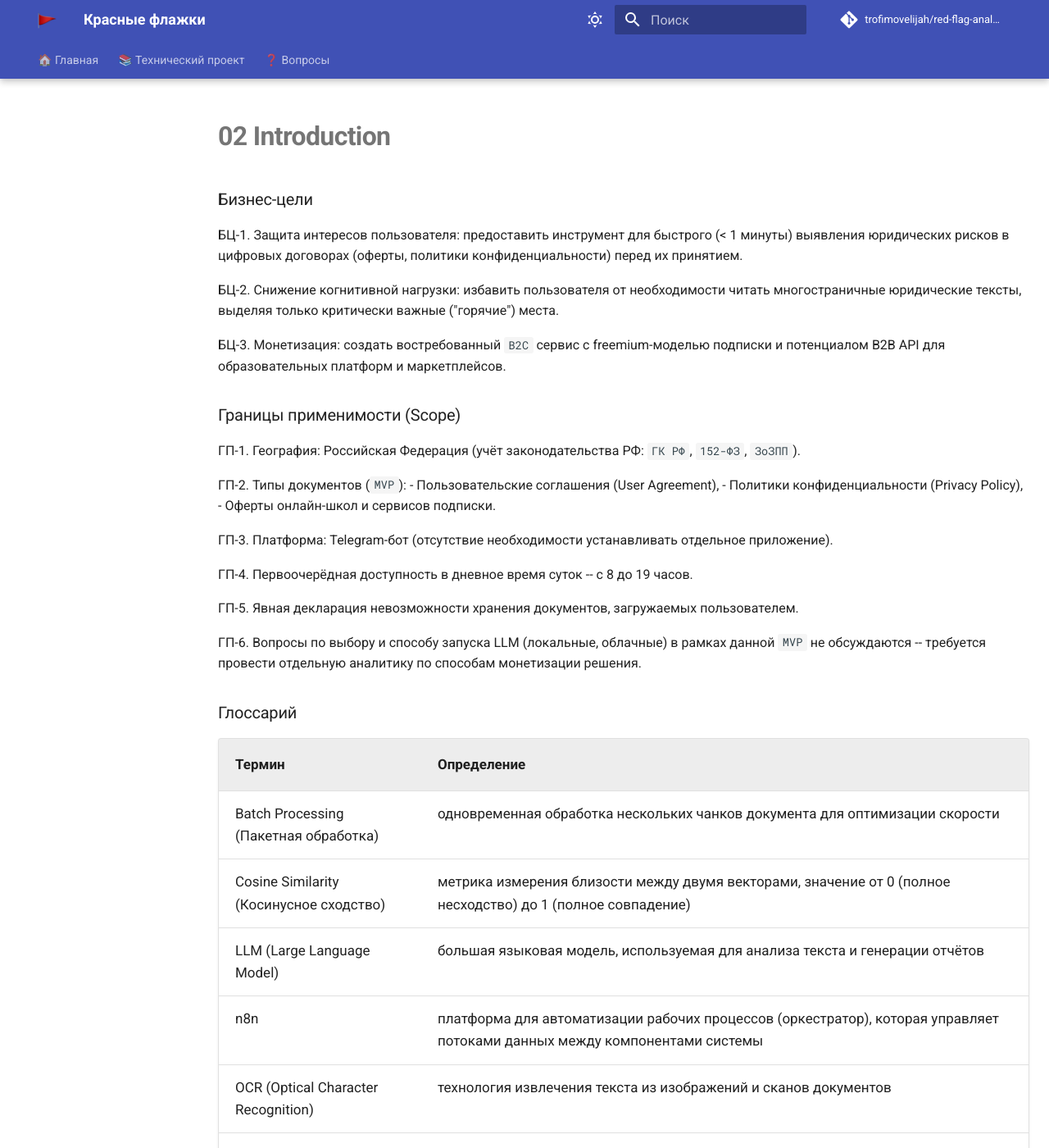
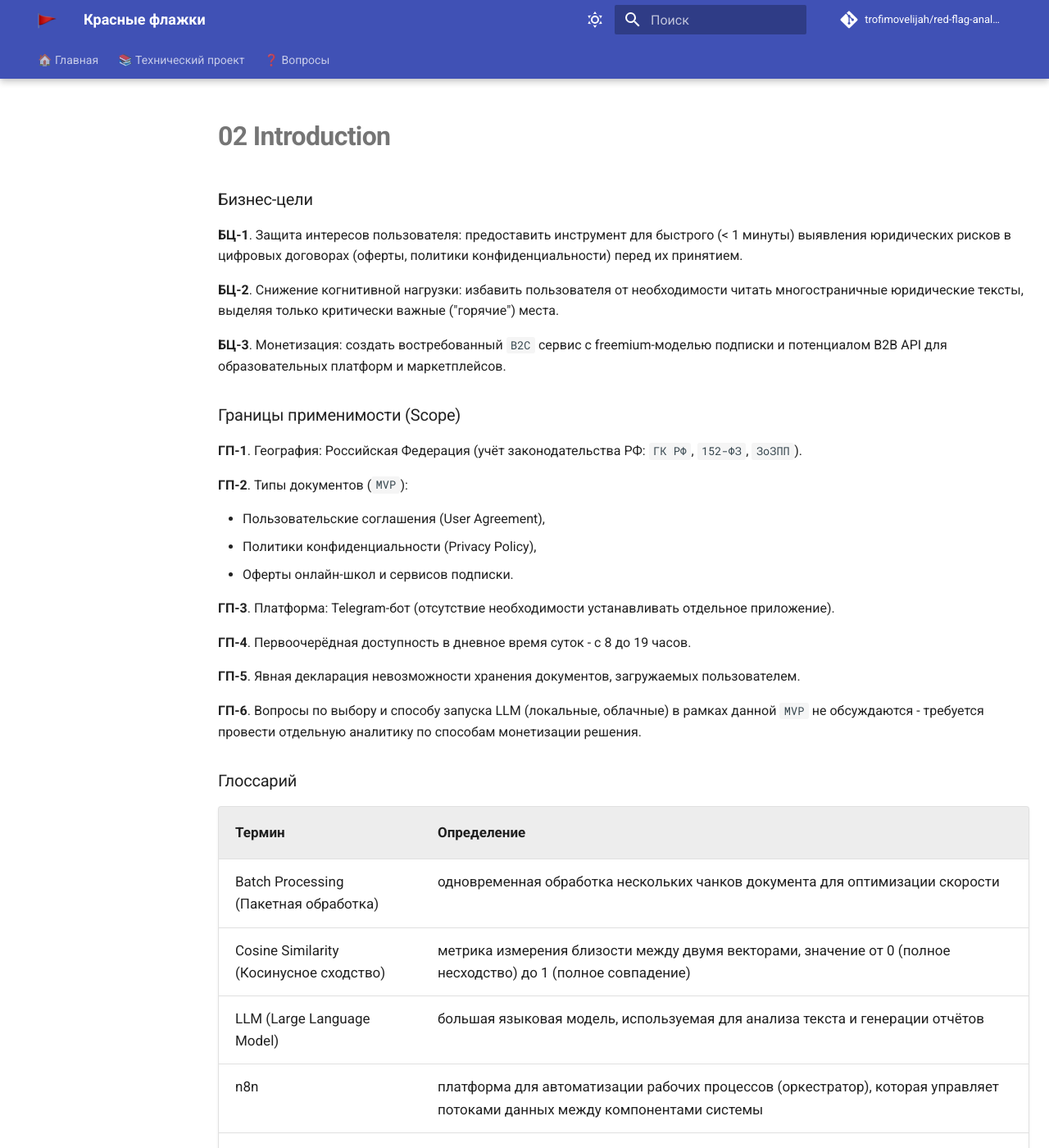
Before and after one commit to trofimovelijah/red-flag-analysis, an MkDocs documentation site: the page built from docs/technical_project/02_Introduction.md, in a window 1280 px wide and 1400 px high. Shown: the whole window at 82% size. Built offline with MkDocs 1.6.1 and Material for MkDocs 9.7.7, drawn with Linux system fonts in a browser that asks for light colours; comment, search, counter and statistics services are not loaded; some of the changed text lies outside the part shown.

Commit message:
исправлено отображение маркированных списков

```diff
--- a/docs/technical_project/02_Introduction.md
+++ b/docs/technical_project/02_Introduction.md
@@ -1,27 +1,28 @@
 ### Бизнес-цели
 
-БЦ-1. Защита интересов пользователя: предоставить инструмент для быстрого (< 1 минуты) выявления юридических рисков в цифровых договорах (оферты, политики конфиденциальности) перед их принятием.
+**БЦ-1**. Защита интересов пользователя: предоставить инструмент для быстрого (< 1 минуты) выявления юридических рисков в цифровых договорах (оферты, политики конфиденциальности) перед их принятием.
 
-БЦ-2. Снижение когнитивной нагрузки: избавить пользователя от необходимости читать многостраничные юридические тексты, выделяя только критически важные ("горячие") места.
+**БЦ-2**. Снижение когнитивной нагрузки: избавить пользователя от необходимости читать многостраничные юридические тексты, выделяя только критически важные ("горячие") места.
 
-БЦ-3. Монетизация: создать востребованный `B2C` сервис с freemium-моделью подписки и потенциалом B2B API для образовательных платформ и маркетплейсов.
+**БЦ-3**. Монетизация: создать востребованный `B2C` сервис с freemium-моделью подписки и потенциалом B2B API для образовательных платформ и маркетплейсов.
 
 ### Границы применимости (Scope)
 
-ГП-1. География: Российская Федерация (учёт законодательства РФ: `ГК РФ`, `152-ФЗ`, `ЗоЗПП`).
+**ГП-1**. География: Российская Федерация (учёт законодательства РФ: `ГК РФ`, `152-ФЗ`, `ЗоЗПП`).
 
-ГП-2. Типы документов (`MVP`):
+**ГП-2**. Типы документов (`MVP`):
+
 - Пользовательские соглашения (User Agreement),
 - Политики конфиденциальности (Privacy Policy),
 - Оферты онлайн-школ и сервисов подписки.
 
-ГП-3. Платформа: Telegram-бот (отсутствие необходимости устанавливать отдельное приложение).
+**ГП-3**. Платформа: Telegram-бот (отсутствие необходимости устанавливать отдельное приложение).
 
-ГП-4. Первоочерёдная доступность в дневное время суток -- с 8 до 19 часов.
+**ГП-4**. Первоочерёдная доступность в дневное время суток - с 8 до 19 часов.
 
-ГП-5. Явная декларация невозможности хранения документов, загружаемых пользователем.
+**ГП-5**. Явная декларация невозможности хранения документов, загружаемых пользователем.
 
-ГП-6. Вопросы по выбору и способу запуска LLM (локальные, облачные) в рамках данной `MVP` не обсуждаются -- требуется провести отдельную аналитику по способам монетизации решения.
+**ГП-6**. Вопросы по выбору и способу запуска LLM (локальные, облачные) в рамках данной `MVP` не обсуждаются - требуется провести отдельную аналитику по способам монетизации решения.
 
 ### Глоссарий
 
@@ -54,6 +55,6 @@
 | Текст договора | любой текст из внешних сервисов, отправляемый на Анализ, с целью выявления его соответствия общепринятым стандартам |
 | Телеграм-бот | основная платформа, с которой взаимодействует Пользователь при выполнении Анализа |
 | Транзитная обработка (Transit Processing) | обработка данных пользователя в оперативной памяти с автоматическим удалением после завершения анализа |
-| Уровень риска | классификация найденных пунктов: - 🔴 Высокий, - 🟡 Средний, - 🟢 Низкий |
+| Уровень риска | классификация найденных пунктов: 🔴 Высокий, 🟡 Средний, 🟢 Низкий |
 | Чанк | смысловой фрагмент документа (абзац, предложение или блок текста), использующийся как единица для анализа и поиска в векторной базе |
 | Эмбеддинг | численное представление текста в виде вектора, позволяющее измерять семантическую близость между текстами |
```
Also changed, not shown: docs/technical_project/03_Analysis.md (+1 -1 lines), docs/technical_project/04_Requirements.md (+33 -2 lines).
